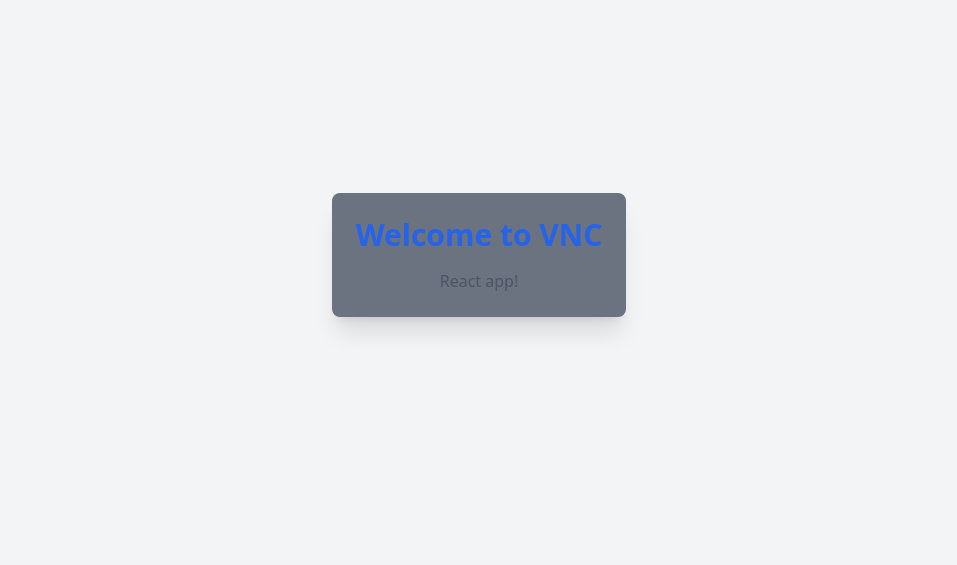
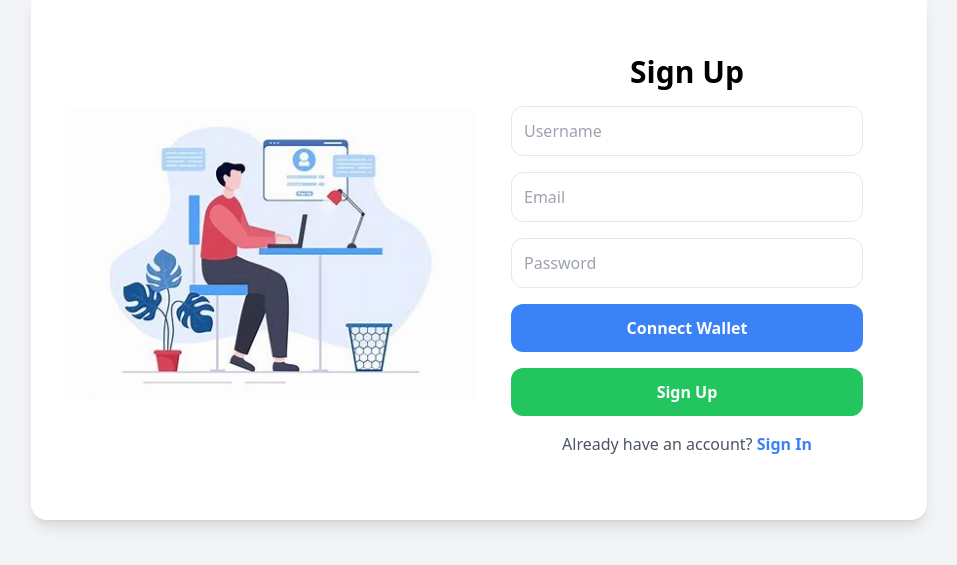
Before and after one commit to priyadarshinii-s/News-Aggregator, a React (Vite) app: page /signup in a window 1280 px wide. Shown: the part 145-710 px from the top of the page, without its empty margins (161-1118 px from the left). Built offline with nearby package versions, Linux system fonts and the light colour scheme; the HTML template or start-up script is replaced by a standard one.

Commit message:
Added Login and SignUp Page

```diff
--- a/package.json
+++ b/package.json
@@ -13,6 +13,7 @@
   "dependencies": {
     "react": "^19.0.0",
     "react-dom": "^19.0.0",
+    "react-router-dom": "^7.4.1",
     "vnc": "file:"
   },
   "devDependencies": {
--- a/src/App.jsx
+++ b/src/App.jsx
@@ -1,15 +1,15 @@
+import { BrowserRouter, Routes, Route } from "react-router-dom";
+import SignUp from "./pages/SignUp.jsx";
+import Login from "./pages/Login.jsx";
+
 function App() {
   return (
-    <div className="min-h-screen bg-gray-100 flex items-center justify-center">
-      <div className="max-w-md mx-auto p-6 bg-gray-500 rounded-lg shadow-xl">
-        <h1 className="text-3xl font-bold text-center text-blue-600 mb-4">
-          Welcome to VNC
-        </h1>
-        <p className="text-gray-600 text-center">
-          React app!
-        </p>
-      </div>
-    </div>
+    <BrowserRouter>
+      <Routes>
+        <Route path="/signup" element={<SignUp />} />
+        <Route path="/login" element={<Login />} />
+      </Routes>
+    </BrowserRouter>
   );
 }
 
--- /dev/null
+++ b/src/pages/Login.jsx
@@ -0,0 +1,79 @@
+import { useState } from "react";
+import { Link } from "react-router-dom";
+import signup from "../images/signup.jpg";
+
+const SignIn = () => {
+  const [email, setEmail] = useState("");
+  const [password, setPassword] = useState("");
+  const [walletAddress, setWalletAddress] = useState("");
+
+  const connectWallet = async () => {
+    if (window.ethereum) {
+      try {
+        const accounts = await window.ethereum.request({ method: "eth_requestAccounts" });
+        setWalletAddress(accounts[0]);
+      } catch (error) {
+        console.error("Wallet connection failed", error);
+      }
+    } else {
+      alert("MetaMask is not installed!");
+    }
+  };
+
+  const handleSubmit = (e) => {
+    e.preventDefault();
+    console.log({ email, password });
+  };
+
+  return (
+    <div className="min-h-screen flex items-center justify-center bg-gray-100">
+      <div className="bg-white p-8 rounded-2xl shadow-lg flex w-3/4 max-w-4xl">
+        {/* Left Side - Image */}
+        <div className="w-1/2 hidden md:flex items-center justify-center">
+          <img src={signup} alt="Sign In" className="w-full h-auto rounded-lg" />
+        </div>
+
+        {/* Right Side - Form */}
+        <div className="w-full md:w-1/2 p-8">
+          <h2 className="text-3xl font-bold text-center mb-6">Sign In</h2>
+          <form onSubmit={handleSubmit} className="space-y-6">
+            <input
+              type="email"
+              placeholder="Email"
+              value={email}
+              onChange={(e) => setEmail(e.target.value)}
+              className="w-full p-3 border rounded-xl focus:outline-none focus:ring-2 focus:ring-blue-400"
+            />
+            <input
+              type="password"
+              placeholder="Password"
+              value={password}
+              onChange={(e) => setPassword(e.target.value)}
+              className="w-full p-3 border rounded-xl focus:outline-none focus:ring-2 focus:ring-blue-400"
+            />
+            <button type="submit" className="w-full bg-green-500 text-white p-3 rounded-xl font-semibold hover:bg-green-600 transition">
+              Login
+            </button>
+            <div className="flex items-center my-4">
+              <hr className="flex-grow border-gray-300" />
+              <span className="mx-4 text-gray-500">or</span>
+              <hr className="flex-grow border-gray-300" />
+            </div>
+            <button
+              type="button"
+              onClick={connectWallet}
+              className="w-full bg-blue-500 text-white p-3 rounded-xl font-semibold hover:bg-blue-600 transition"
+            >
+              {walletAddress ? `Connected: ${walletAddress.slice(0, 6)}...${walletAddress.slice(-4)}` : "Connect Wallet"}
+            </button>
+          </form>
+          <p className="mt-6 text-center text-gray-600">
+            Don't have an account? <Link to="/signup" className="text-blue-500 font-semibold hover:underline">Sign Up</Link>
+          </p>
+        </div>
+      </div>
+    </div>
+  );
+};
+
+export default SignIn;
--- /dev/null
+++ b/src/pages/SignUp.jsx
@@ -0,0 +1,90 @@
+import { useState } from "react";
+import { Link } from "react-router-dom";
+import signup from "../images/SignUp.jpg";
+
+const SignUp = () => {
+  const [username, setUsername] = useState("");
+  const [email, setEmail] = useState("");
+  const [password, setPassword] = useState("");
+  const [walletAddress, setWalletAddress] = useState("");
+
+  const connectWallet = async () => {
+    if (window.ethereum) {
+      try {
+        const accounts = await window.ethereum.request({ method: "eth_requestAccounts" });
+        setWalletAddress(accounts[0]);
+      } catch (error) {
+        console.error("Wallet connection failed", error);
+      }
+    } else {
+      alert("MetaMask is not installed!");
+    }
+  };
+
+  const handleSubmit = (e) => {
+    e.preventDefault();
+
+    if (!username || !email || !password || !walletAddress) {
+      alert("Please fill all fields and connect wallet.");
+      return;
+    }
+
+    console.log({ username, email, password, walletAddress });
+  };
+
+
+  return (
+    <div className="min-h-screen flex items-center justify-center bg-gray-100">
+      <div className="bg-white p-8 rounded-2xl shadow-lg flex w-3/4 max-w-4xl">
+        {/* Left Side - Image */}
+        <div className="w-1/2 hidden md:flex items-center justify-center">
+          <img src={signup} alt="Sign Up" className="w-full h-auto rounded-lg" />
+        </div>
+
+        {/* Right Side - Form */}
+        <div className="w-full md:w-1/2 p-8">
+          <h2 className="text-3xl font-bold text-center mb-4">Sign Up</h2>
+          <form onSubmit={handleSubmit} className="space-y-4">
+            <input
+              type="text"
+              placeholder="Username"
+              value={username}
+              onChange={(e) => setUsername(e.target.value)}
+              className="w-full p-3 border rounded-xl focus:outline-none focus:ring-2 focus:ring-blue-400"
+            />
+            <input
+              type="email"
+              placeholder="Email"
+              value={email}
+              onChange={(e) => setEmail(e.target.value)}
+              className="w-full p-3 border rounded-xl focus:outline-none focus:ring-2 focus:ring-blue-400"
+            />
+            <input
+              type="password"
+              placeholder="Password"
+              value={password}
+              onChange={(e) => setPassword(e.target.value)}
+              className="w-full p-3 border rounded-xl focus:outline-none focus:ring-2 focus:ring-blue-400"
+            />
+            <button
+                type="button"
+                onClick={connectWallet}
+                className="w-full bg-blue-500 text-white p-3 rounded-xl font-semibold hover:bg-blue-600 transition"
+            >
+                {walletAddress ? `Connected: ${walletAddress.slice(0, 6)}...${walletAddress.slice(-4)}` : "Connect Wallet"}
+            </button>
+
+            <button type="submit" className="w-full bg-green-500 text-white p-3 rounded-xl font-semibold hover:bg-green-600 transition">
+              Sign Up
+            </button>
+          </form>
+          <p className="mt-4 text-center text-gray-600">
+            Already have an account? <Link to="/login" className="text-blue-500 font-semibold hover:underline">Sign In</Link>
+          </p>
+        </div>
+      </div>
+    </div>
+  );
+};
+
+export default SignUp;
```
Also changed, not shown: src/images/signup.jpg (added), 1 other file (tests, documents, lock files or other folders).
